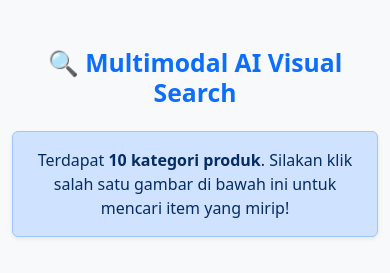
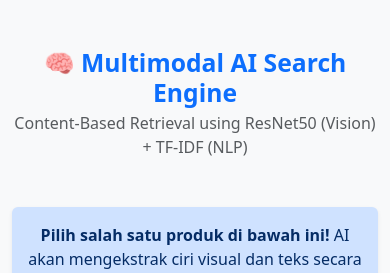
Before and after one commit to BenedictJoel/AI-Visual-Search-Engine, a Flask app: page / in a window 390 px wide. Shown: the top 273 px of the page. Run offline with Flask 3, Linux system fonts and the light colour scheme; parts of the project's set-up code (start-up, migrations or seed data) failed here and were passed over.

Commit message:
Upgrade: Implemented True Multimodal Fusion (ResNet50 + TF-IDF) and Interactive AI UI

```diff
--- a/app.py
+++ b/app.py
@@ -6,7 +6,7 @@ from sklearn.metrics.pairwise import cosine_similarity
 app = Flask(__name__)
 
 print("Memuat model dan dataset...")
-embeddings = np.load('image_embeddings_5k.npy')
+embeddings = np.load('multimodal_embeddings_5k.npy')
 df = pd.read_csv('filtered_metadata_5k.csv')
 
 # Sesuaikan path ini dengan letak folder gambar aslimu
--- a/templates/index.html
+++ b/templates/index.html
@@ -3,56 +3,81 @@
 <head>
     <meta charset="UTF-8">
     <meta name="viewport" content="width=device-width, initial-scale=1.0">
-    <title>AI Visual Search</title>
+    <title>Multimodal AI Visual Search</title>
     <link href="https://cdn.jsdelivr.net/npm/bootstrap@5.3.0/dist/css/bootstrap.min.css" rel="stylesheet">
     <style>
-        /* Efek pop-up saat kursor berada di atas gambar */
         .hover-card {
             transition: transform 0.3s ease, box-shadow 0.3s ease;
         }
         .hover-card:hover {
-            transform: scale(1.05);
-            box-shadow: 0 10px 20px rgba(0,0,0,0.15) !important;
+            transform: translateY(-5px);
+            box-shadow: 0 15px 25px rgba(0,0,0,0.1) !important;
             cursor: pointer;
+        }
+        .ai-processing-box {
+            background: linear-gradient(135deg, #f8f9fa 0%, #e9ecef 100%);
+            border-left: 5px solid #0d6efd;
         }
     </style>
 </head>
 <body class="bg-light pb-5">
 
 <div class="container mt-5">
-    <h2 class="text-center mb-4 text-primary fw-bold">🔍 Multimodal AI Visual Search</h2>
+    <h2 class="text-center mb-1 text-primary fw-bold">🧠 Multimodal AI Search Engine</h2>
+    <p class="text-center text-muted mb-5">Content-Based Retrieval using ResNet50 (Vision) + TF-IDF (NLP)</p>
 
-    <!-- KONDISI 1: JIKA GAMBAR SUDAH DIKLIK (Tampilkan Rekomendasi) -->
+    <!-- JIKA GAMBAR SUDAH DIKLIK (HASIL PENCARIAN) -->
     {% if query_image %}
     <div class="card p-4 shadow-sm mb-5 bg-white rounded border-0">
-        <div class="text-center mb-4">
-            <a href="/" class="btn btn-outline-secondary px-4">&larr; Kembali ke Katalog Awal</a>
+        <div class="mb-4">
+            <a href="/" class="btn btn-sm btn-outline-secondary">&larr; Kembali ke Katalog Utama</a>
         </div>
 
-        <div class="row mb-5">
-            <div class="col-md-4 mx-auto text-center">
-                <h5 class="text-muted">Target Pencarian:</h5>
+        <div class="row mb-5 align-items-center">
+            <!-- Menampilkan Gambar Target -->
+            <div class="col-md-4 text-center">
                 <div class="card shadow-sm border-primary">
                     <img src="/images/{{ query_image.image_name }}" class="card-img-top p-3" alt="Target" style="height: 300px; object-fit: contain;">
-                    <div class="card-body bg-primary text-white">
-                        <p class="card-text fw-bold mb-1">{{ query_image.productDisplayName }}</p>
-                        <span class="badge bg-light text-dark">{{ query_image.articleType }}</span>
-                    </div>
+                </div>
+            </div>
+
+            <!-- Panel Pamer Proses Multimodal AI -->
+            <div class="col-md-8">
+                <div class="p-4 rounded ai-processing-box shadow-sm">
+                    <h5 class="fw-bold mb-3">⚙️ AI Multimodal Fusion Active</h5>
+                    <p class="mb-2"><strong>Target ID:</strong> {{ query_image.id }}</p>
+                    <p class="mb-2"><strong>Product Title:</strong> {{ query_image.productDisplayName }}</p>
+
+                    <hr>
+                    <ul class="list-unstyled mb-0">
+                        <li class="mb-2">
+                            <span class="badge bg-primary me-2">👁️ Vision (70%)</span>
+                            Mengekstrak bentuk, pola, & warna gambar menggunakan <strong>ResNet50</strong>.
+                        </li>
+                        <li class="mb-2">
+                            <span class="badge bg-success me-2">📝 Semantic (30%)</span>
+                            Menganalisis konteks teks "<i>{{ query_image.articleType }}</i>" menggunakan <strong>TF-IDF</strong>.
+                        </li>
+                        <li>
+                            <span class="badge bg-dark me-2">🔀 Vector Search</span>
+                            Menghitung jarak <i>Cosine Similarity</i> dari 2.548 dimensi secara real-time.
+                        </li>
+                    </ul>
                 </div>
             </div>
         </div>
 
-        <h4 class="mb-3 border-bottom pb-2">✨ Produk Visual Serupa:</h4>
+        <h4 class="mb-3 border-bottom pb-2">✨ Hasil Rekomendasi Teratas:</h4>
         <div class="row row-cols-1 row-cols-md-5 g-4">
             {% for rec in recommendations %}
             <div class="col">
-                <!-- Link ini membuat rekomendasi bisa diklik lagi untuk pencarian berlapis -->
                 <a href="/?query={{ rec.original_index }}" class="text-decoration-none text-dark">
                     <div class="card shadow-sm h-100 hover-card border-0 bg-white">
                         <img src="/images/{{ rec.image_name }}" class="card-img-top p-2" alt="Recommendation" style="height: 200px; object-fit: contain;">
                         <div class="card-body text-center d-flex flex-column justify-content-between">
                             <p class="card-text small mb-2" style="height: 40px; overflow: hidden;">{{ rec.productDisplayName }}</p>
-                            <span class="badge bg-success py-2 w-100">Kemiripan: {{ rec.score }}%</span>
+                            <!-- Mengganti kata Mirip menjadi Multimodal Match agar lebih teknis -->
+                            <span class="badge bg-success py-2 w-100">Multimodal Match: {{ rec.score }}%</span>
                         </div>
                     </div>
                 </a>
@@ -61,16 +86,15 @@
         </div>
     </div>
 
-    <!-- KONDISI 2: TAMPILAN AWAL SEBELUM ADA YANG DIKLIK (Tampilkan Katalog) -->
+    <!-- TAMPILAN AWAL SEBELUM DIKLIK -->
     {% else %}
-    <div class="alert alert-primary text-center shadow-sm" role="alert">
-        Terdapat <strong>10 kategori produk</strong>. Silakan klik salah satu gambar di bawah ini untuk mencari item yang mirip!
+    <div class="alert alert-primary border-0 shadow-sm text-center" role="alert">
+        <strong>Pilih salah satu produk di bawah ini!</strong> AI akan mengekstrak ciri visual dan teks secara bersamaan untuk mencari kemiripannya.
     </div>
 
     <div class="row row-cols-1 row-cols-md-5 g-4 mt-2">
         {% for item in katalog %}
         <div class="col">
-            <!-- Link menuju ID gambar tersebut -->
             <a href="/?query={{ item.original_index }}" class="text-decoration-none text-dark">
                 <div class="card h-100 shadow-sm hover-card border-0">
                     <img src="/images/{{ item.image_name }}" class="card-img-top p-3" alt="..." style="height: 220px; object-fit: contain;">
```
Also changed, not shown: 2 other files.
